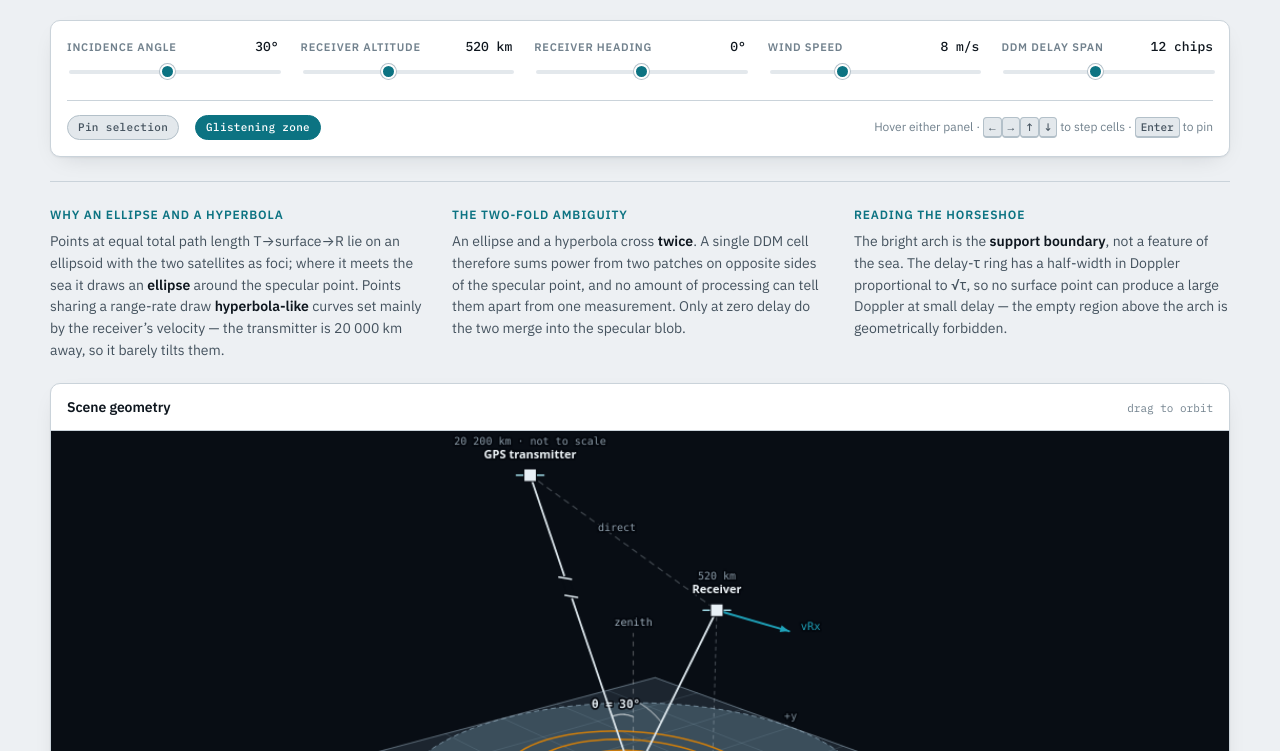
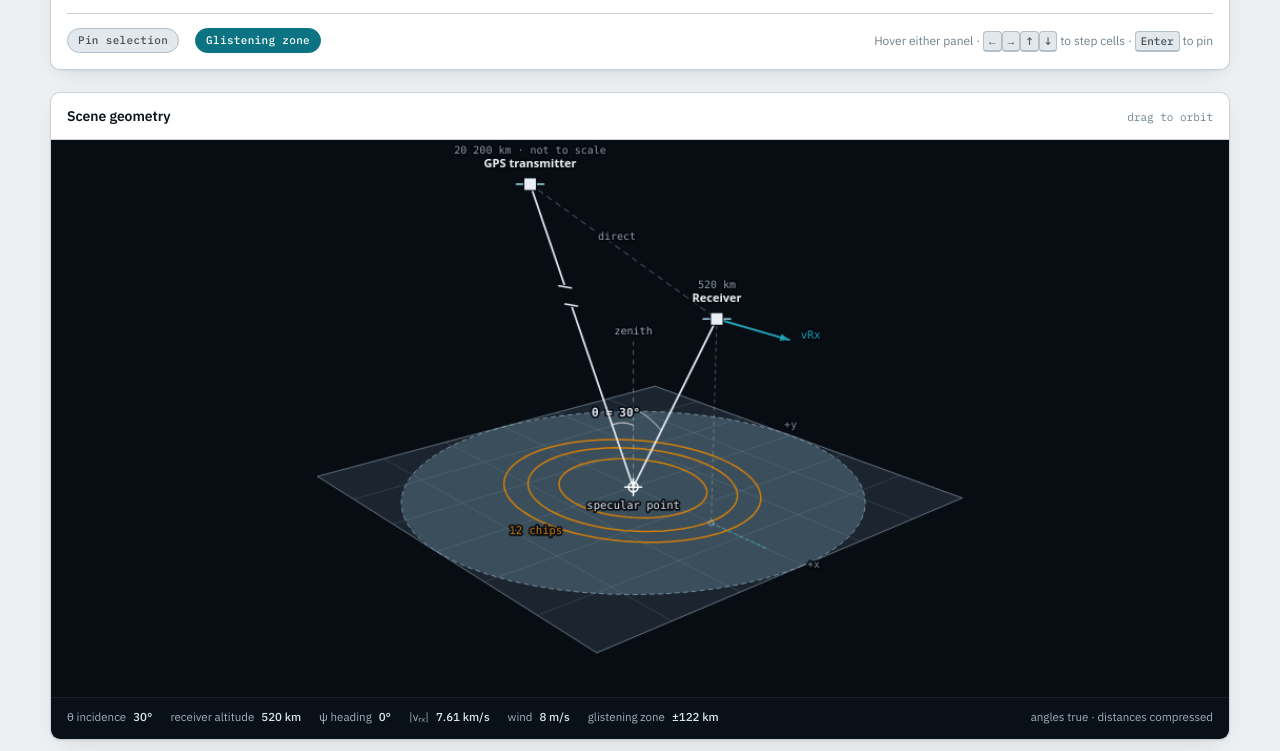
Before and after one commit to Dinan-Bai/ddm-glistening-zone, a plain HTML site: page index.html in a window 1280 px wide. Shown: the part 1028-1779 px from the top of the page. Drawn offline with Linux system fonts and the light colour scheme.

Commit message:
Strip explanatory prose from the page, keep the model note
Removes the lede paragraph and the three explanation cards (ellipse vs
hyperbola, two-fold ambiguity, reading the horseshoe) along with their now
dead CSS. The footer model note is kept in full: geometry, the
Zavorotny-Voronovich sigma0 formula, the WAF convolution and the link
budget. The page is now panels, readout, controls and scene, with the
maths stated once at the bottom.

Co-Authored-By: Claude Opus 5 <noreply@anthropic.com>

```diff
--- a/index.html
+++ b/index.html
@@ -55,10 +55,6 @@ h1{
   font-size:clamp(28px,4.2vw,40px); line-height:1.08; letter-spacing:-.022em;
   font-weight:600; margin:0; text-wrap:balance;
 }
-.lede{
-  margin:12px 0 0; max-width:64ch; color:var(--ink-2); font-size:16px;
-}
-.lede b{color:var(--ink); font-weight:600}
 
 /* ---------- readout ---------- */
 .readout{
@@ -183,15 +179,6 @@ kbd{
   border:1px solid var(--line-2); border-bottom-width:2px; border-radius:4px; padding:2px 5px; color:var(--ink-2);
 }
 
-/* ---------- notes ---------- */
-.notes{display:grid; grid-template-columns:repeat(auto-fit,minmax(255px,1fr)); gap:20px 26px}
-.note h3{
-  font-size:12px; font-weight:600; letter-spacing:.07em; text-transform:uppercase;
-  color:var(--accent); margin:0 0 7px;
-}
-.note p{margin:0; font-size:14px; color:var(--ink-2); max-width:52ch}
-.note p em{color:var(--ink); font-style:normal; font-weight:600}
-hr.rule{border:0; border-top:1px solid var(--line); margin:2px 0}
 footer{font-size:12.5px; color:var(--ink-3); max-width:76ch}
 footer code{
   font-family:"IBM Plex Mono",monospace; font-size:11.5px;
@@ -210,7 +197,6 @@ footer a{color:var(--accent)}
   <header>
     <p class="eyebrow">GNSS-R &middot; GPS L1 C/A &middot; bistatic forward scatter</p>
     <h1>Where on the ocean does one DDM pixel look?</h1>
-    <p class="lede">Every cell of a delay&ndash;Doppler map collects power from the sea surface where an <b>iso-range ellipse</b> crosses an <b>iso-Doppler hyperbola</b>. Point at a pixel on the DDM and its footprint lights up on the surface &mdash; usually in <b>two places at once</b>.</p>
   </header>
 
 
@@ -303,23 +289,6 @@ footer a{color:var(--accent)}
       <span class="hint">Hover either panel &middot; <kbd>&larr;</kbd><kbd>&rarr;</kbd><kbd>&uarr;</kbd><kbd>&darr;</kbd> to step cells &middot; <kbd>Enter</kbd> to pin</span>
     </div>
   </section>
-
-  <hr class="rule">
-
-  <div class="notes">
-    <div class="note">
-      <h3>Why an ellipse and a hyperbola</h3>
-      <p>Points at equal total path length T&rarr;surface&rarr;R lie on an ellipsoid with the two satellites as foci; where it meets the sea it draws an <em>ellipse</em> around the specular point. Points sharing a range-rate draw <em>hyperbola-like</em> curves set mainly by the receiver&rsquo;s velocity &mdash; the transmitter is 20&nbsp;000&nbsp;km away, so it barely tilts them.</p>
-    </div>
-    <div class="note">
-      <h3>The two-fold ambiguity</h3>
-      <p>An ellipse and a hyperbola cross <em>twice</em>. A single DDM cell therefore sums power from two patches on opposite sides of the specular point, and no amount of processing can tell them apart from one measurement. Only at zero delay do the two merge into the specular blob.</p>
-    </div>
-    <div class="note">
-      <h3>Reading the horseshoe</h3>
-      <p>The bright arch is the <em>support boundary</em>, not a feature of the sea. The delay-&tau; ring has a half-width in Doppler proportional to &radic;&tau;, so no surface point can produce a large Doppler at small delay &mdash; the empty region above the arch is geometrically forbidden.</p>
-    </div>
-  </div>
 
   <section class="card">
     <div class="card-head">
```
